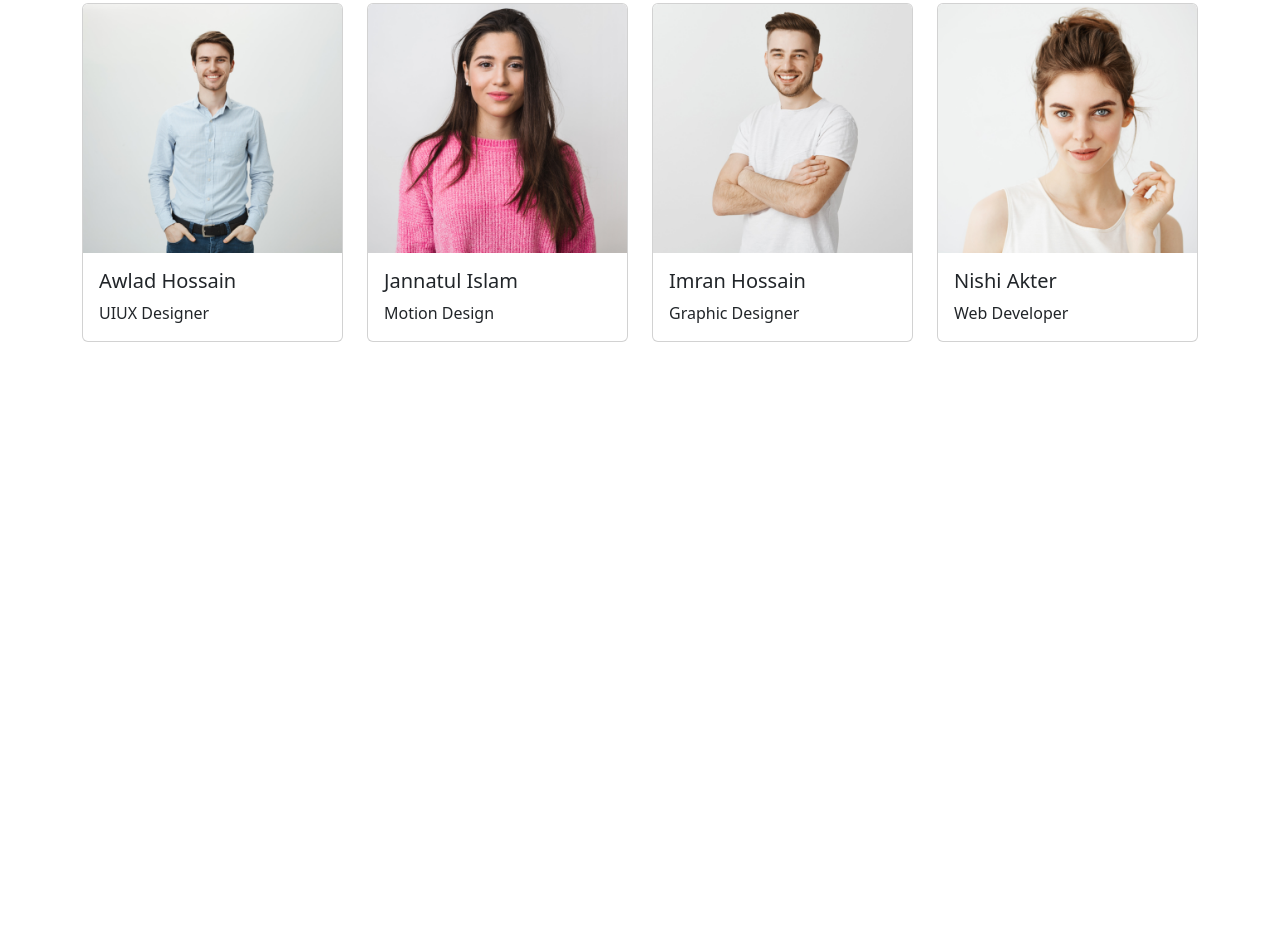
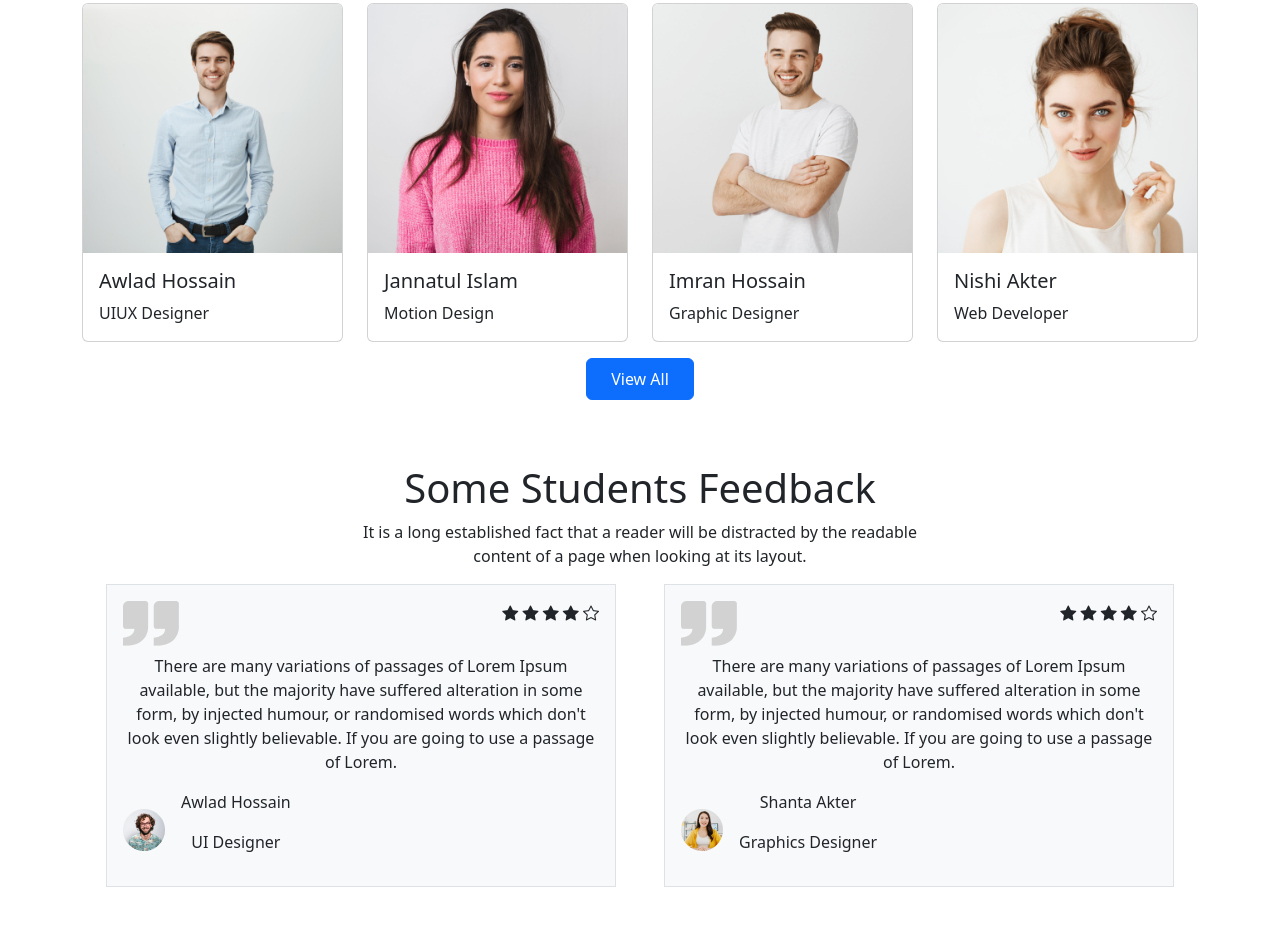
Before and after one commit to JakiulRashidKhan/Ed-tech-five, a plain HTML site: page index.html in a window 1280 px wide. Shown: the part 2730-3655 px from the top of the page. Before the commit the page ends 3072 px from the top, so only its background shows below. Drawn offline with nearby package versions, Linux system fonts and the light colour scheme.

Commit message:
feedback

```diff
--- a/index.html
+++ b/index.html
@@ -8,6 +8,8 @@
     <!-- bt cdn  -->
     <link href="https://cdn.jsdelivr.net/npm/bootstrap@5.2.1/dist/css/bootstrap.min.css" rel="stylesheet"
         integrity="sha384-iYQeCzEYFbKjA/T2uDLTpkwGzCiq6soy8tYaI1GyVh/UjpbCx/TYkiZhlZB6+fzT" crossorigin="anonymous">
+    <!-- icons cdn  -->
+    <link rel="stylesheet" href="https://cdn.jsdelivr.net/npm/bootstrap-icons@1.9.1/font/bootstrap-icons.css">
 </head>
 <body>
     <header>
@@ -213,7 +215,7 @@
             </div>
         </section>
         <section class="d-flex justify-content-center align-items-center">
-            <a href="" class="btn btn-primary text-white rounded-2 px-2 py-2">See More Courses</a>
+            <a href="" class="btn btn-primary text-white rounded-2 px-4 py-2">See More Courses</a>
         </section>
         <!-- work  -->
         <section class="my-5">
@@ -311,26 +313,84 @@
                         </div>
                     </div>
                 </div>
-                <div class="col d-md-none d-sm-block">
-                    <div class="card">
-                        <img src="images/student/student-5.png" class="card-img-top" alt="...">
-                        <div class="card-body">
-                            <h5 class="card-title">Mr. XYZ</h5>
-                            <p class="card-text">Web Developer</p>
+            </div>
+         </section>
+         <!-- btn
+         -->
+        <section class="d-flex justify-content-center align-items-center py-3">
+            <a href="" class="btn btn-primary text-white rounded-2 px-4 py-2">View All</a>
+        </section>
+        <!-- feedback  -->
+        <section class="my-5">
+            <h1 class="text-center">Some Students Feedback</h1>
+            <p class="text-center">It is a long established fact that a reader will be distracted by the readable <br> content of a page when looking at its layout.</p>
+            <div class=" px-4 text-center">
+                <div class="row gx-5">
+                    <div class="col-md-6">
+                        <div class="p-3 border bg-light">
+                            <div class="d-flex justify-content-between mb-2">
+                                <div>
+                                    <img src="images/comma.png" alt="">
+                                </div>
+                                <div>
+                                    <i class="bi bi-star-fill"></i>
+                                    <i class="bi bi-star-fill"></i>
+                                    <i class="bi bi-star-fill"></i>
+                                    <i class="bi bi-star-fill"></i>
+                                    <i class="bi bi-star"></i>
+                                </div>
+                            </div>
+                            <p>There are many variations of passages of Lorem Ipsum available, but the majority have suffered alteration in some form,
+                            by injected humour, or randomised words which don't look even slightly believable. If you are going to use a passage of
+                            Lorem.
+                            </p>
+                            <!-- img sec  -->
+                            <div class="d-flex align-items-center">
+                                <div>
+                                    <img class="w-9/12" src="images/student/student-5.png" alt="">
+                                </div>
+                                <div class="ms-3">
+                                    <p class="text-bold">Awlad Hossain</p>
+                                    <p>UI Designer</p>
+                                </div>
+                            </div>
                         </div>
                     </div>
-                </div>
-                <div class="col d-md-none d-sm-block">
-                    <div class="card">
-                        <img src="images/student/student-6.png" class="card-img-top" alt="...">
-                        <div class="card-body">
-                            <h5 class="card-title">Mr. ABC</h5>
-                            <p class="card-text">UIUX Designer</p>
+                    <div class="col-md-6">
+                        <div class="p-3 border bg-light">
+                            <div class="d-flex justify-content-between mb-2">
+                                <div>
+                                    <img src="images/comma.png" alt="">
+                                </div>
+                                <div>
+                                    <i class="bi bi-star-fill"></i>
+                                    <i class="bi bi-star-fill"></i>
+                                    <i class="bi bi-star-fill"></i>
+                                    <i class="bi bi-star-fill"></i>
+                                    <i class="bi bi-star"></i>
+                                </div>
+                            </div>
+                            <p>There are many variations of passages of Lorem Ipsum available, but the majority have suffered alteration in
+                                some form,
+                                by injected humour, or randomised words which don't look even slightly believable. If you are going to use a
+                                passage of
+                                Lorem.
+                            </p>
+                            <!-- img sec  -->
+                            <div class="d-flex align-items-center">
+                                <div>
+                                    <img class="w-9/12" src="images/student/student-6.png" alt="">
+                                </div>
+                                <div class="ms-3">
+                                    <p class="text-bold">Shanta Akter</p>
+                                    <p>Graphics Designer</p>
+                                </div>
+                            </div>
                         </div>
                     </div>
                 </div>
             </div>
-         </section>
+        </section>
     </main>
     <!-- js cdn  -->
     <script src="https://cdn.jsdelivr.net/npm/bootstrap@5.2.1/dist/js/bootstrap.bundle.min.js"
```
